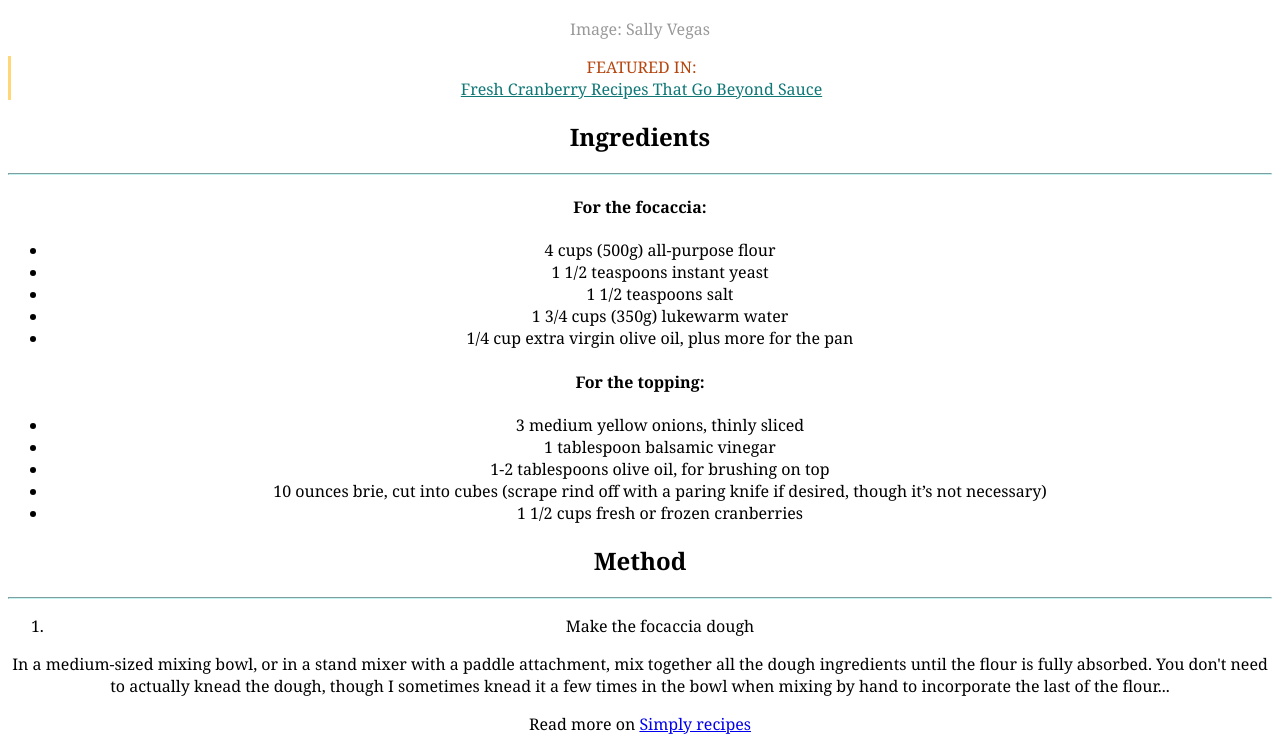
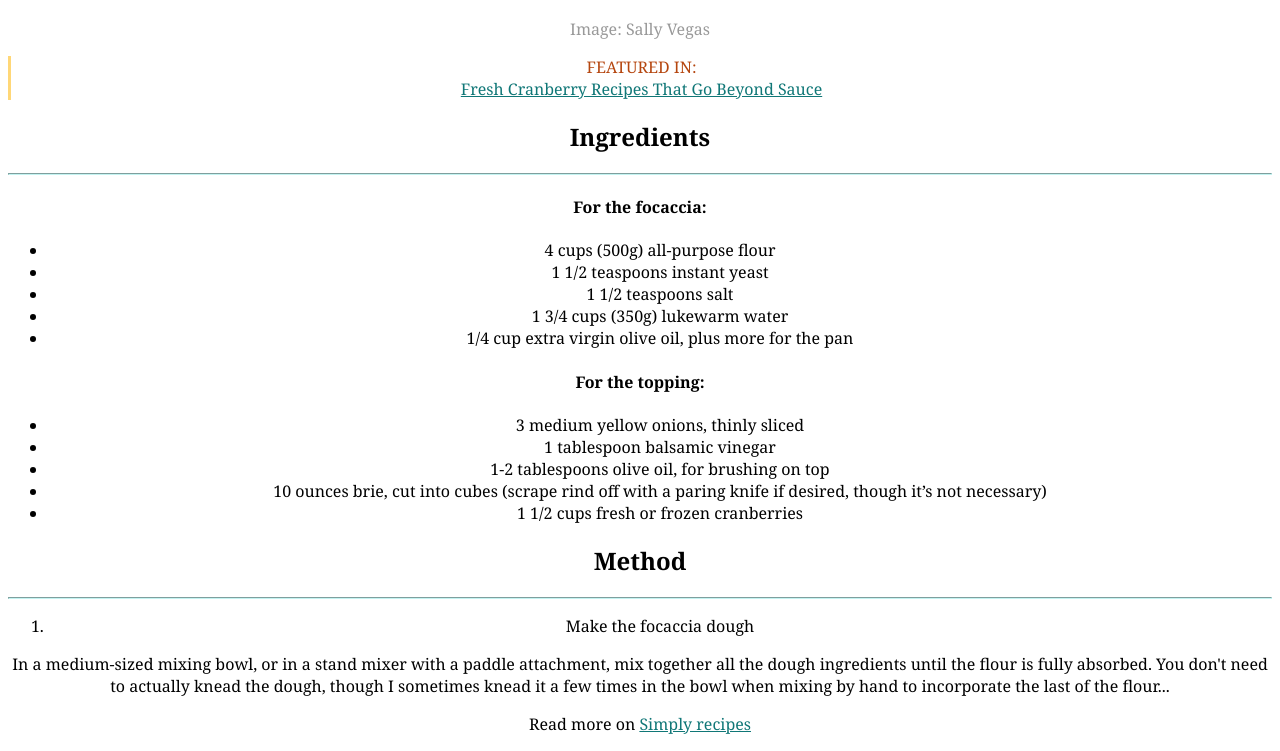
Before and after one commit to camillazicari/30-10, a plain HTML site: page index.html in a window 1280 px wide. Shown: the part 752-1503 px from the top of the page. Drawn offline with Linux system fonts and the light colour scheme.

Commit message:
rifiniture

```diff
--- a/assets/css/style.css
+++ b/assets/css/style.css
@@ -40,7 +40,7 @@ figcaption {
   color: #b5460f;
 }
 
-#colorelink {
+a {
   color: #107777;
 }
 
```
